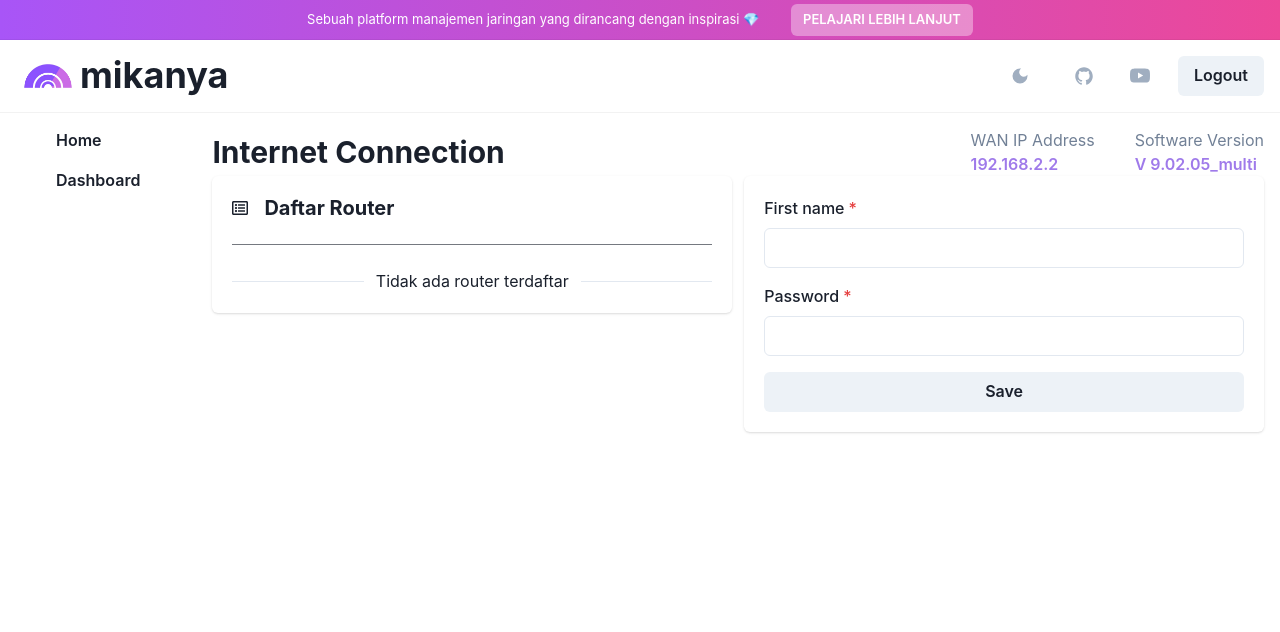
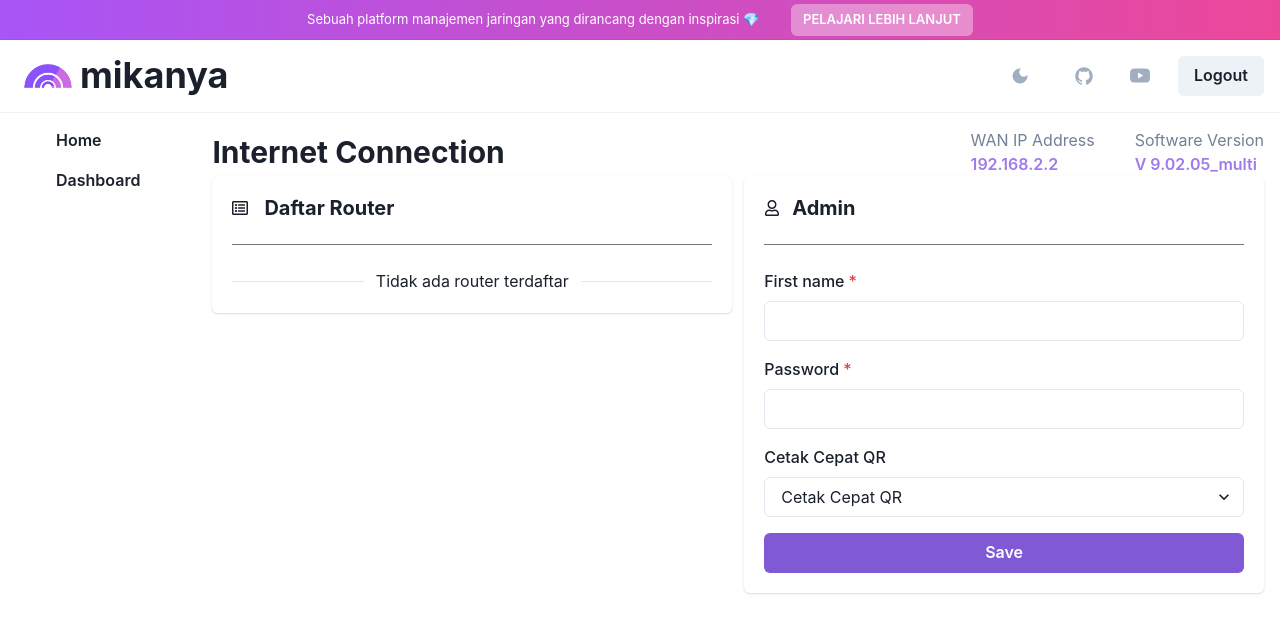
Before and after one commit to brillianjs/mikanya-project, a React (Vite) app: page / in a window 1280 px wide. Shown: the top 632 px of the page. Built offline with nearby package versions, Linux system fonts and the light colour scheme.

Commit message:
Add user icon and quick print QR option to profile edit page

```diff
--- a/src/pages/dashboard/profile-edit.jsx
+++ b/src/pages/dashboard/profile-edit.jsx
@@ -6,23 +6,39 @@ import {
   Select,
   Input,
   Button,
+  Divider,
 } from "@chakra-ui/react";
+import { FaRegUser } from "react-icons/fa";
 
 const ProfileEdit = () => {
   return (
     <div className="w-full">
-      <Card p={5}>
+      <Card p={5} gap={6}>
+        <span className="flex flex-row items-center  gap-3">
+          <FaRegUser />
+          <Heading fontSize={20} className="flex flex-row">
+            Admin
+          </Heading>
+        </span>
+        <Divider />
         <form action="" className="flex flex-col gap-4">
           {/* <Heading fontSize={20}>Profile Edit</Heading> */}
-          <FormControl variant="floating" id="first-name" isRequired>
+          <FormControl id="first-name" isRequired>
             <FormLabel>First name</FormLabel>
             <Input placeholder=" " />
           </FormControl>
-          <FormControl variant="floating" id="password" isRequired>
+          <FormControl id="password" isRequired>
             <FormLabel>Password</FormLabel>
             <Input placeholder=" " type="password" />
           </FormControl>
-          <Button>Save</Button>
+          <FormControl>
+            <FormLabel>Cetak Cepat QR</FormLabel>
+            <Select placeholder="Cetak Cepat QR">
+              <option value="option1">Enable</option>
+              <option value="option2">Disable</option>
+            </Select>
+          </FormControl>
+          <Button colorScheme="purple">Save</Button>
         </form>
       </Card>
     </div>
```
